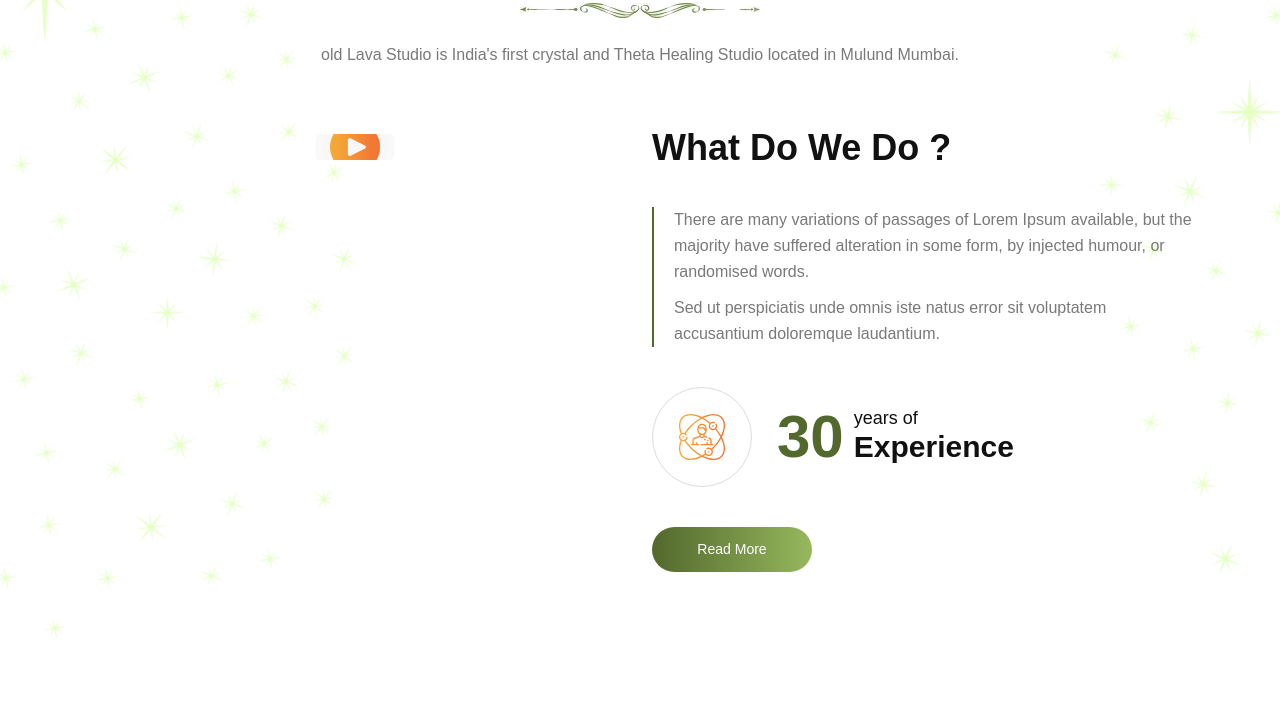
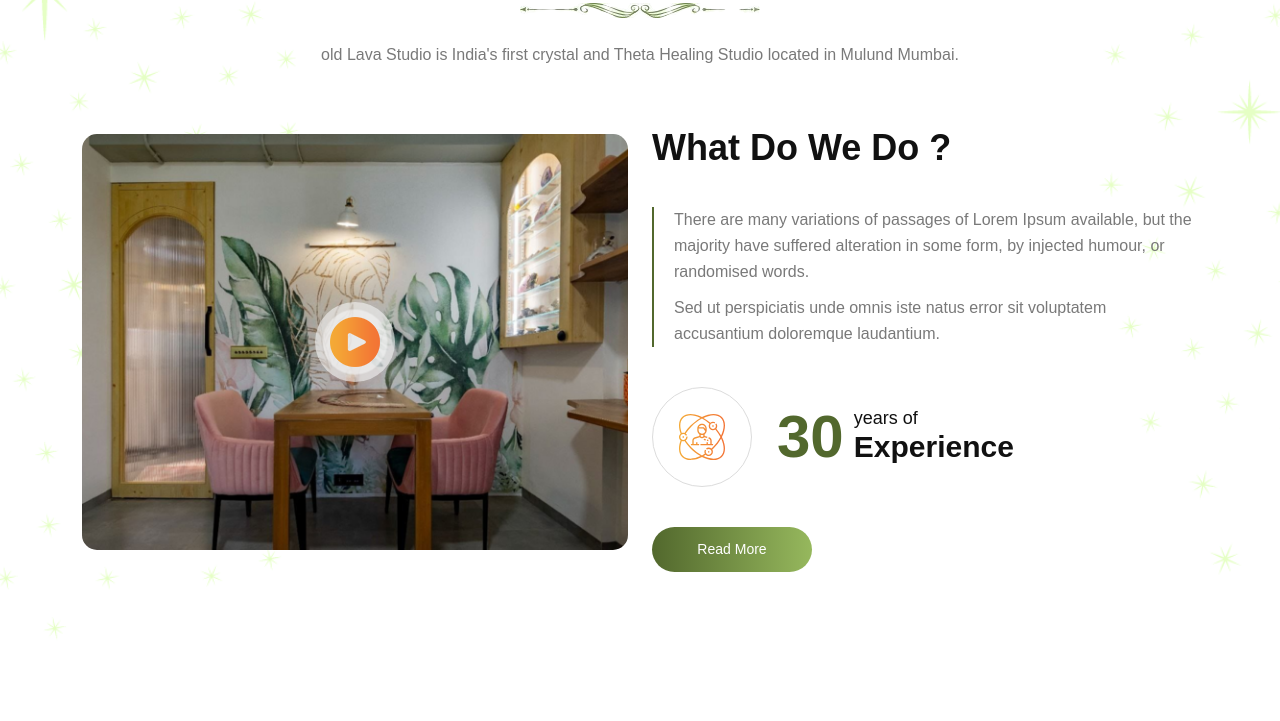
Before and after one commit to rahulborhade/coldlavastudio, a plain HTML site: page index.html in a window 1280 px wide. Shown: the part 752-1473 px from the top of the page. Drawn offline with Linux system fonts and the light colour scheme; placeholder pictures from the web are drawn by us; a web font is replaced by a local one.

Commit message:
Update index.html

```diff
--- a/index.html
+++ b/index.html
@@ -276,7 +276,7 @@
                     </div>
                     <div class="col-lg-6 col-md-6">
                         <div class="as_aboutimg text-right">
-                            <img src="../version-3/assets/images/about1.png" alt="" class="img-responsive">
+                            <img src="./assets/images/about1.png" alt="" class="img-responsive">
                             <span class="as_play"><img src="assets/images/play.png" alt=""></span>
                         </div>
                     </div>
```
